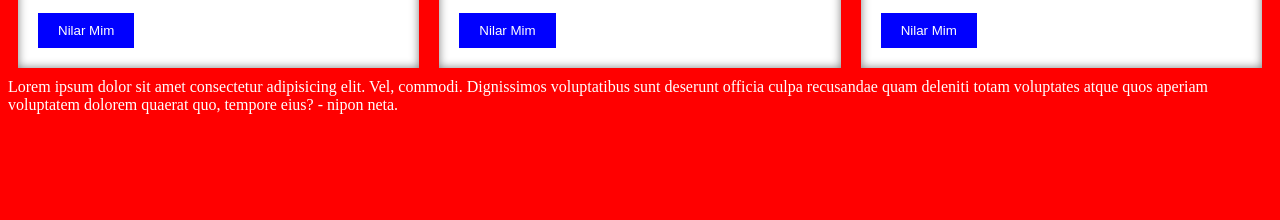
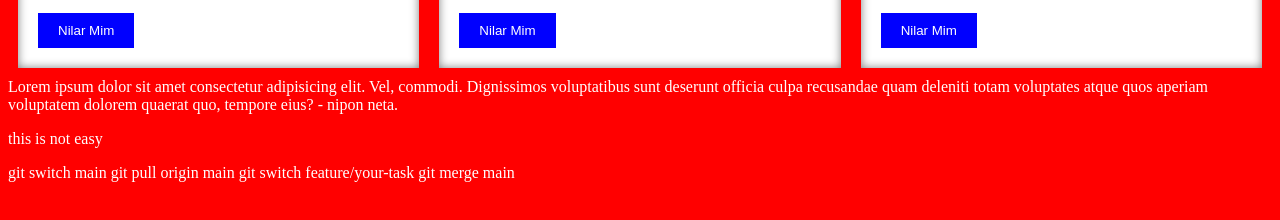
Before and after one commit to hasan-myoffice1/psd-lab, a plain HTML site: page index.html in a window 1280 px wide. Shown: the part 334-554 px from the top of the page. Drawn offline with Linux system fonts and the light colour scheme.

Commit message:
Night 7:17

```diff
--- a/index.html
+++ b/index.html
@@ -41,6 +41,15 @@
         Lorem ipsum dolor sit amet consectetur adipisicing elit. Vel, commodi. Dignissimos voluptatibus sunt deserunt officia culpa recusandae quam deleniti totam voluptates atque quos aperiam voluptatem dolorem quaerat quo, tempore eius?
         - nipon neta.
     </div>
+      <p>this is not easy</p>
+      <data value="zzzzzz">
+        git switch main
+        git pull origin main
+        git switch feature/your-task
+        git merge main
+      </data>
+
+
 
 </body>
 
```
